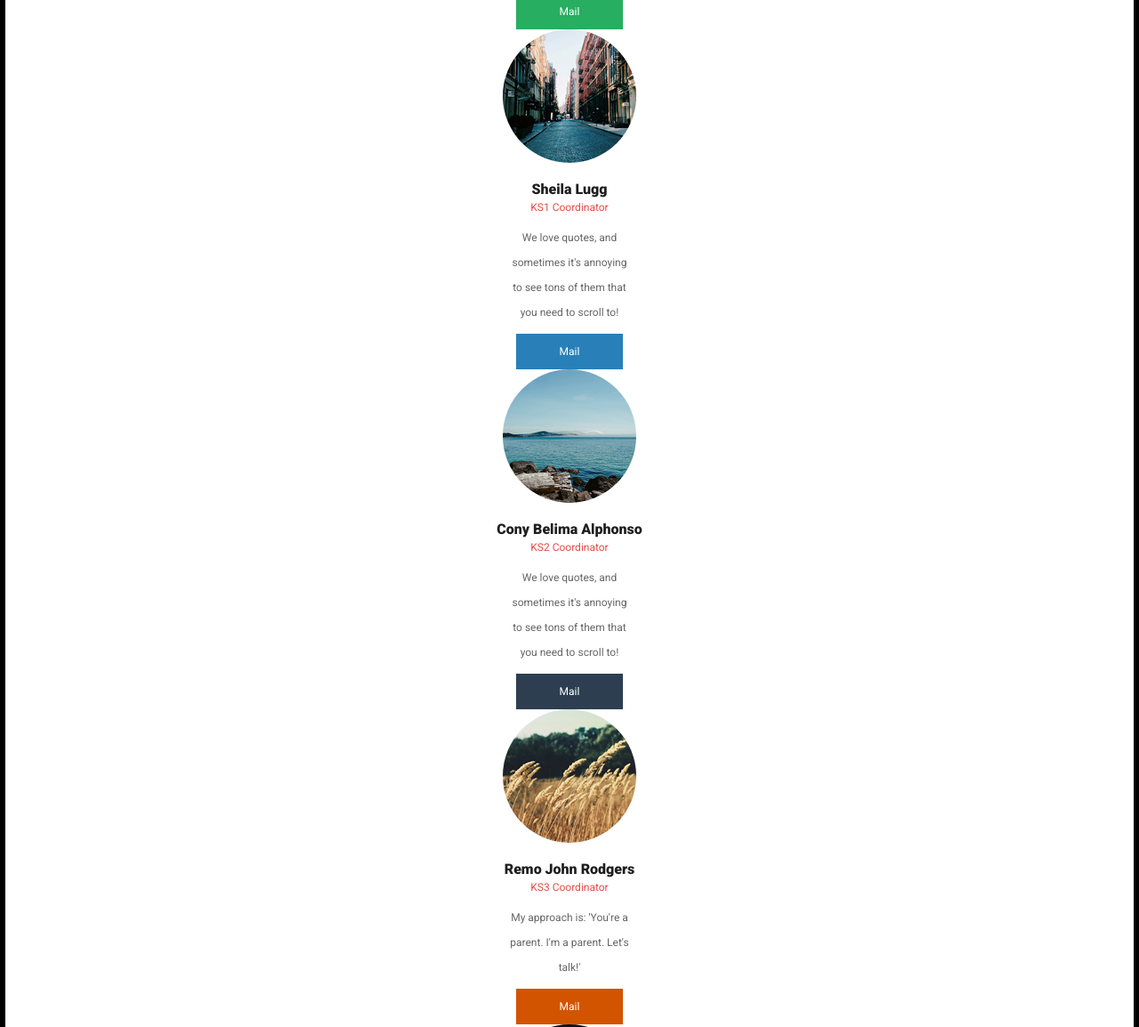
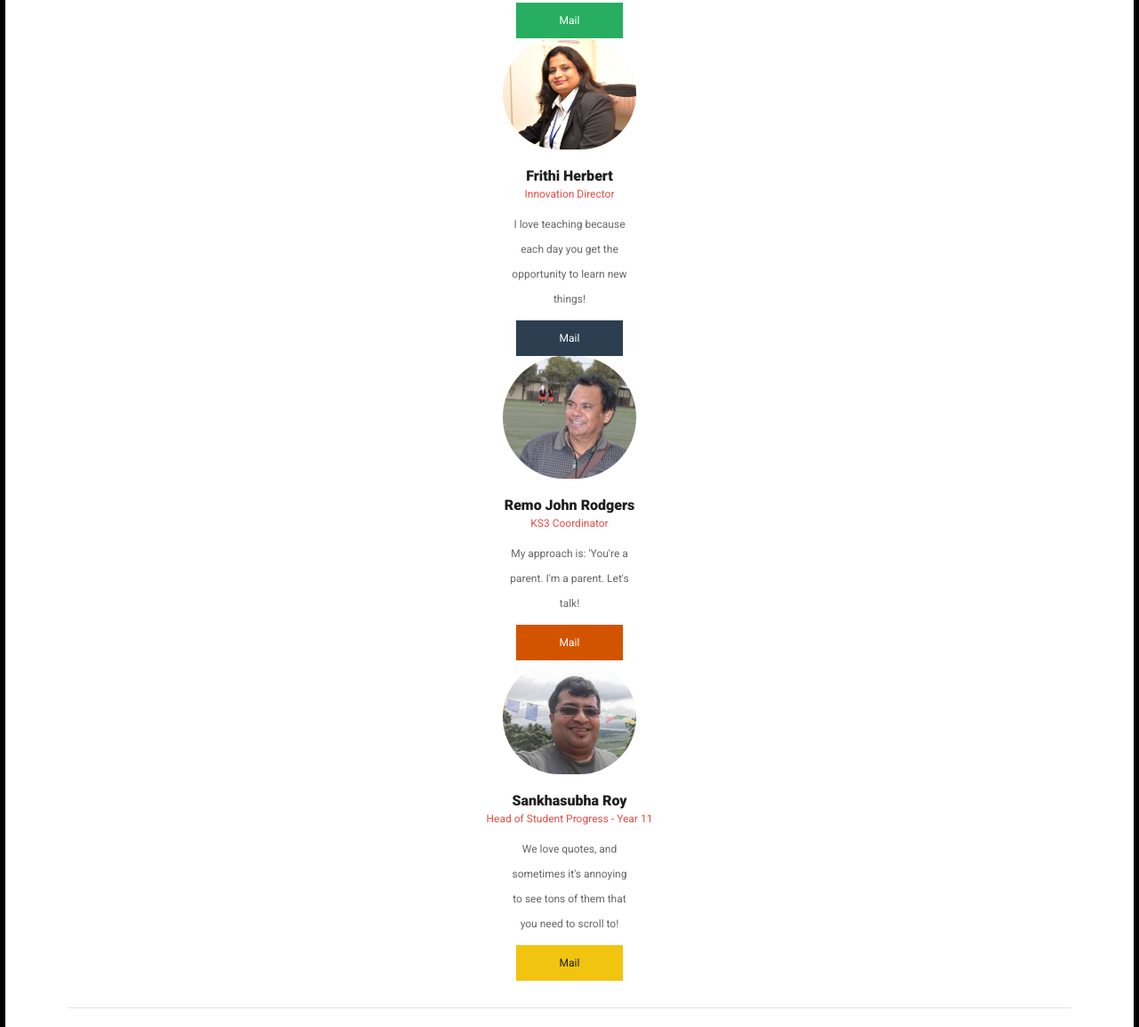
Before and after one commit to lpanjwani/TCHS-APP, a plain HTML site: page index.html in a window 1280 px wide. Shown: the part 4967-6121 px from the top of the page at 89% size. Drawn offline with Linux system fonts and the light colour scheme; a script that the page names is missing.

Commit message:
Update SLT Name , Pictures & Emails

```diff
--- a/index.html
+++ b/index.html
@@ -48,7 +48,7 @@
     <div class="header">
         <a href="#" id="showMenu"><i class="fa fa-navicon"></i></a>
         <a href="#" id="pageLogo"><img src="images/logo-html.png" alt="img"></a>
-        <a href="#" id="openMail"><i class="fa fa-envelope-o"></i></a>
+        <a href="mailto:info_chs@gemsedu.com" id="openMail"><i class="fa fa-envelope-o"></i></a>
     </div>
     <div class="outer-nav">
         <div class="inner-nav">
@@ -235,52 +235,45 @@ With students from more than 45 countries, we are proud of our international cha
                                 <h4>Jason Jonathon King</h4>
                                 <em>Principal</em>
                                 <strong>We love quotes, and sometimes it's annoying to see tons of them that you need to scroll to!</strong>
-                                <a href="#" class="button button-red center-button">Mail</a>
+                                <a href="mailto:j.king_chs@gemsedu.com" class="button button-red center-button">Mail</a>
                             </div>
                         </div>
                         <div>
                             <div class="staff-item">
-                                <img src="images/pictures/2s.jpg" alt="img">
+                                <img src="images/pictures/Mr.Huyser.jpg" alt="img">
                                 <h4>Riaan Huyser</h4>
                                 <em>Vice Principal</em>
                                 <strong>The sponsorship I raise will go towards enabling young people from disadvantaged backgrounds to develop skills and to prepare them for the challenges that life brings.</strong>
-                                <a href="#" class="button button-green center-button">Mail</a>
+                                <a href="mailto:r.huyser_chs@gemsedu.com" class="button button-green center-button">Mail</a>
+                            </div>
+                        </div>
+                        <div>
+                        </div>
+                        <div>
+                            <div class="staff-item">
+                                <img src="images/pictures/Ms.Frithi.jpg" alt="img">
+                                <h4>Frithi Herbert</h4>
+                                <em>Innovation Director</em>
+                                <strong>I love teaching because each day you get the opportunity to learn new things!</strong>
+                                <a href="mailto:f.antony_chs@gemsedu.com" class="button button-dark center-button">Mail</a>
                             </div>
                         </div>
                         <div>
                             <div class="staff-item">
-                                <img src="images/pictures/3s.jpg" alt="img">
-                                <h4>Sheila Lugg</h4>
-                                <em>KS1 Coordinator</em>
-                                <strong>We love quotes, and sometimes it's annoying to see tons of them that you need to scroll to!</strong>
-                                <a href="mailto:s.lugg_chs@gemsedu.com" class="button button-blue center-button">Mail</a>
-                            </div>
-                        </div>
-                        <div>
-                            <div class="staff-item">
-                                <img src="images/pictures/4s.jpg" alt="img">
-                                <h4>Cony Belima Alphonso</h4>
-                                <em>KS2 Coordinator</em>
-                                <strong>We love quotes, and sometimes it's annoying to see tons of them that you need to scroll to!</strong>
-                                <a href="mailto:c.alphonso_chs@gemsedu.com" class="button button-dark center-button">Mail</a>
-                            </div>
-                        </div>
-                        <div>
-                            <div class="staff-item">
-                                <img src="images/pictures/5s.jpg" alt="img">
+                                <img src="images/pictures/Mr.Rodgers.jpg" alt="img">
                                 <h4>Remo John Rodgers</h4>
                                 <em>KS3 Coordinator</em>
-                                <strong>My approach is: 'You're a parent. I'm a parent. Let's talk!'</strong>
+                                <strong>My approach is: 'You're a parent. I'm a parent. Let's talk!</strong>
                                 <a href="mailto:r.rodgers_chs@gemsedu.com" class="button button-orange center-button">Mail</a>
                             </div>
                         </div>
                         <div>
                             <div class="staff-item">
-                                <img src="images/pictures/6s.jpg" alt="img">
-                                <h4>Rahila Arif</h4>
-                                <em>KS3 Coordinator </em>
+                                <img src="images/pictures/Mr.Roy.jpg" alt="img">
+                                <h4>Sankhasubha Roy</h4>
+                                <em>Head of Student Progress - Year 11</em>
                                 <strong>We love quotes, and sometimes it's annoying to see tons of them that you need to scroll to!</strong>
-                                <a href="mailto:r.arif_chs@gemsedu.com " class="button button-yellow center-button">Mail</a>
+                                <a href="mailto:s.roy_chs@gemsedu.com " class="button button-yellow center-button">Mail</a>
                             </div>
                         </div>
                     </div>
```
Also changed, not shown: images/pictures/Mr.Huyser.jpg (added), images/pictures/Mr.Rodgers.jpg (added), images/pictures/Mr.Roy.jpg (added), images/pictures/Ms.Cony.jpg (added), images/pictures/Ms.Frithi.jpg (added).
